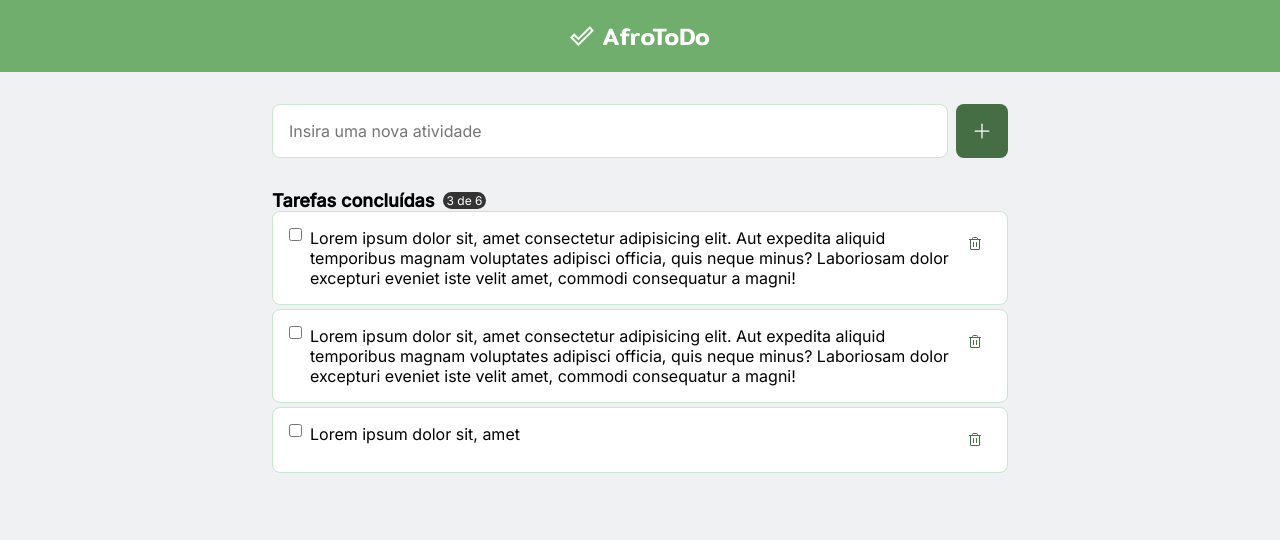
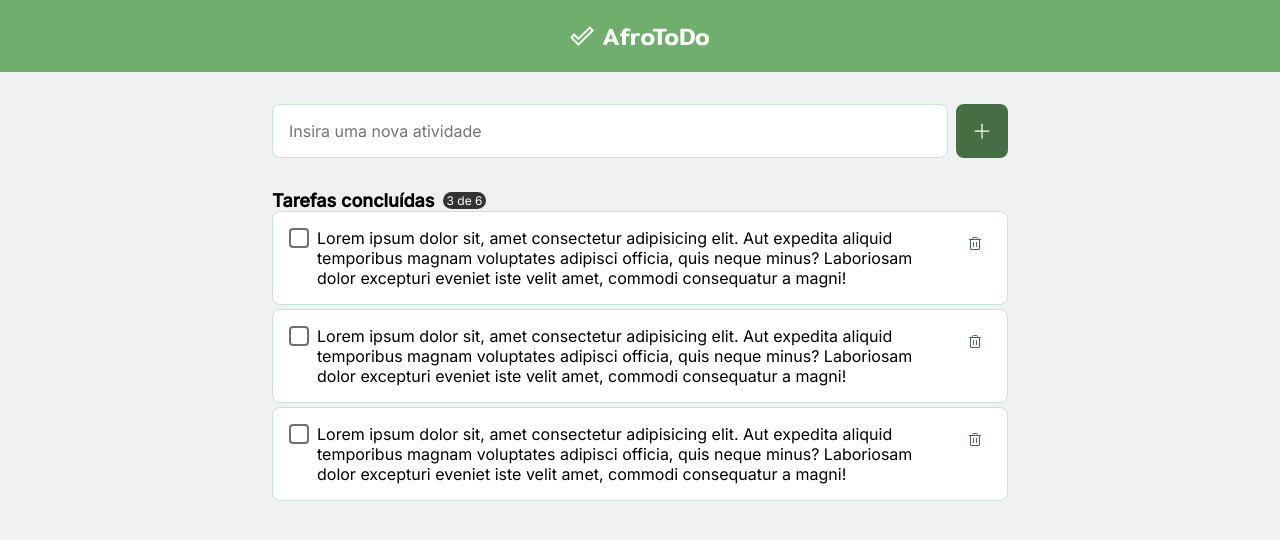
Before and after one commit to oAnthonyG/AfroToDo, a React (Vite) app: page / in a window 1280 px wide. Shown: the top 540 px of the page. Built offline with nearby package versions, Linux system fonts and the light colour scheme.

Commit message:
stylish the checkbox component

```diff
--- a/src/App.jsx
+++ b/src/App.jsx
@@ -2,7 +2,7 @@
 import styles from './App.module.scss'
 
 import { Header } from './components/Header'
-import { Plus, Trash } from 'phosphor-react'
+import { Check, Plus, Trash } from 'phosphor-react'
 
 function App() {
   return (
@@ -18,21 +18,13 @@
 
         <ul className={styles.taskList}>
           <li>
-            <input type="checkbox" />
+            <label>
+              <input type="checkbox" />
 
-            <p>
-              Lorem ipsum dolor sit, amet consectetur adipisicing elit. Aut expedita
-              aliquid temporibus magnam voluptates adipisci officia, quis neque minus?
-              Laboriosam dolor excepturi eveniet iste velit amet, commodi consequatur a magni!
-            </p>
-
-            <button>
-              <Trash />
-            </button>
-
-          </li>
-          <li>
-            <input type="checkbox" />
+              <span>
+                <Check />
+              </span>
+            </label>
 
             <p>
               Lorem ipsum dolor sit, amet consectetur adipisicing elit. Aut expedita
@@ -45,16 +37,42 @@
             </button>
           </li>
           <li>
-            <input type="checkbox" />
+            <label>
+              <input type="checkbox" />
+
+              <span>
+                <Check />
+              </span>
+            </label>
 
             <p>
-              Lorem ipsum dolor sit, amet
+              Lorem ipsum dolor sit, amet consectetur adipisicing elit. Aut expedita
+              aliquid temporibus magnam voluptates adipisci officia, quis neque minus?
+              Laboriosam dolor excepturi eveniet iste velit amet, commodi consequatur a magni!
             </p>
 
             <button>
               <Trash />
             </button>
+          </li>
+          <li>
+            <label>
+              <input type="checkbox" />
 
+              <span>
+                <Check />
+              </span>
+            </label>
+
+            <p>
+              Lorem ipsum dolor sit, amet consectetur adipisicing elit. Aut expedita
+              aliquid temporibus magnam voluptates adipisci officia, quis neque minus?
+              Laboriosam dolor excepturi eveniet iste velit amet, commodi consequatur a magni!
+            </p>
+
+            <button>
+              <Trash />
+            </button>
           </li>
         </ul>
       </main>
--- a/src/app.module.scss
+++ b/src/app.module.scss
@@ -75,6 +75,32 @@
       border: 1px solid $blue-100;
       background-color: $white;
 
+      label{
+        display: flex;
+        align-items: center;
+        cursor: pointer;
+
+        input[type="checkbox"]{
+          display: none;
+
+          & + span{
+            width: 1.25rem;
+            height: 1.25rem;
+            border-radius: 4px;
+            border: 2px solid $gray-500;
+            color: transparent;
+
+            transition: 0.2s;
+          }
+
+          &:checked + span{
+            background-color: $green-300;
+            border-color: $green-300;
+            color: $white;
+          }
+        }
+      }
+
       p {
         width: 100%;
       }
```
